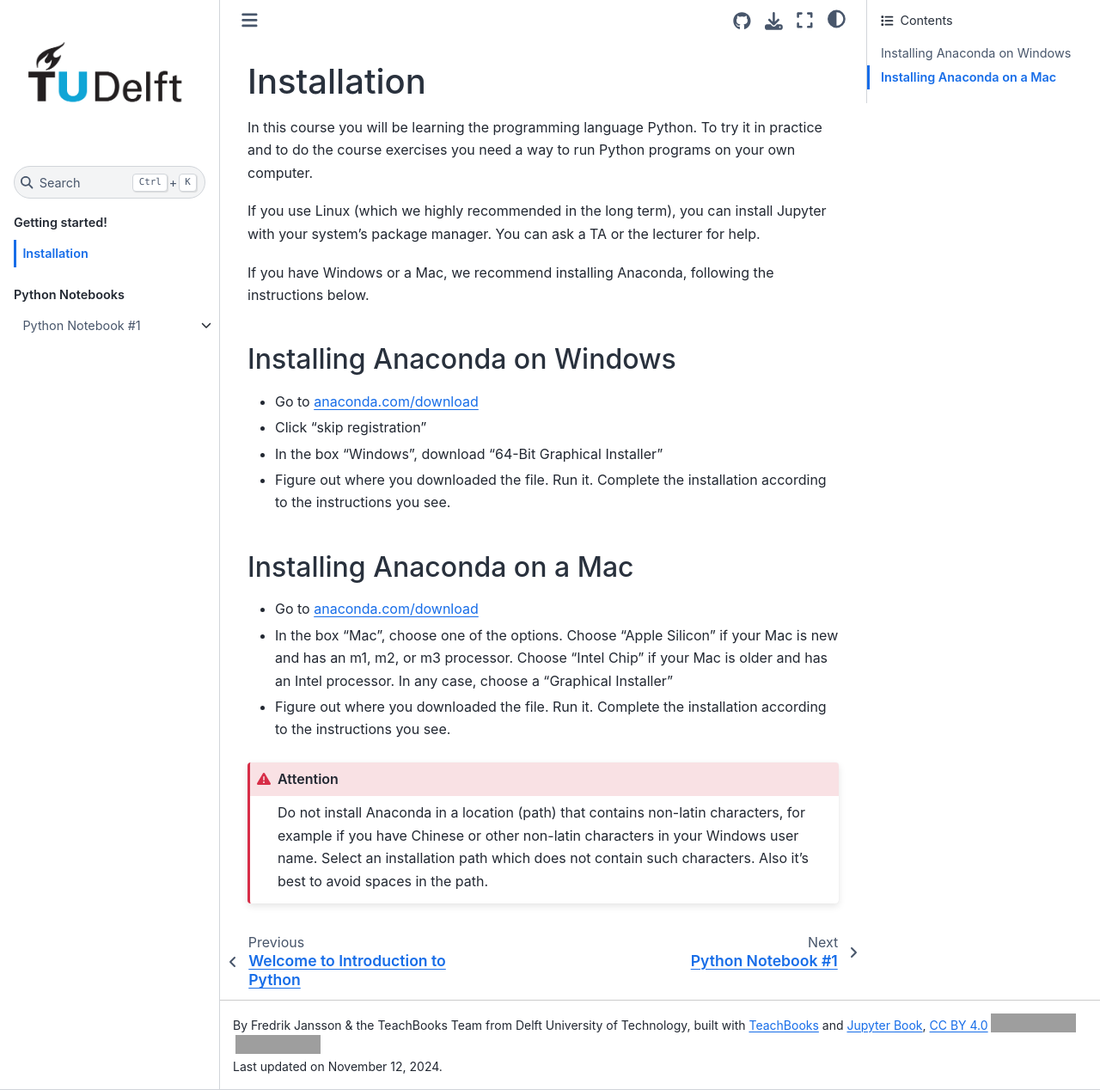
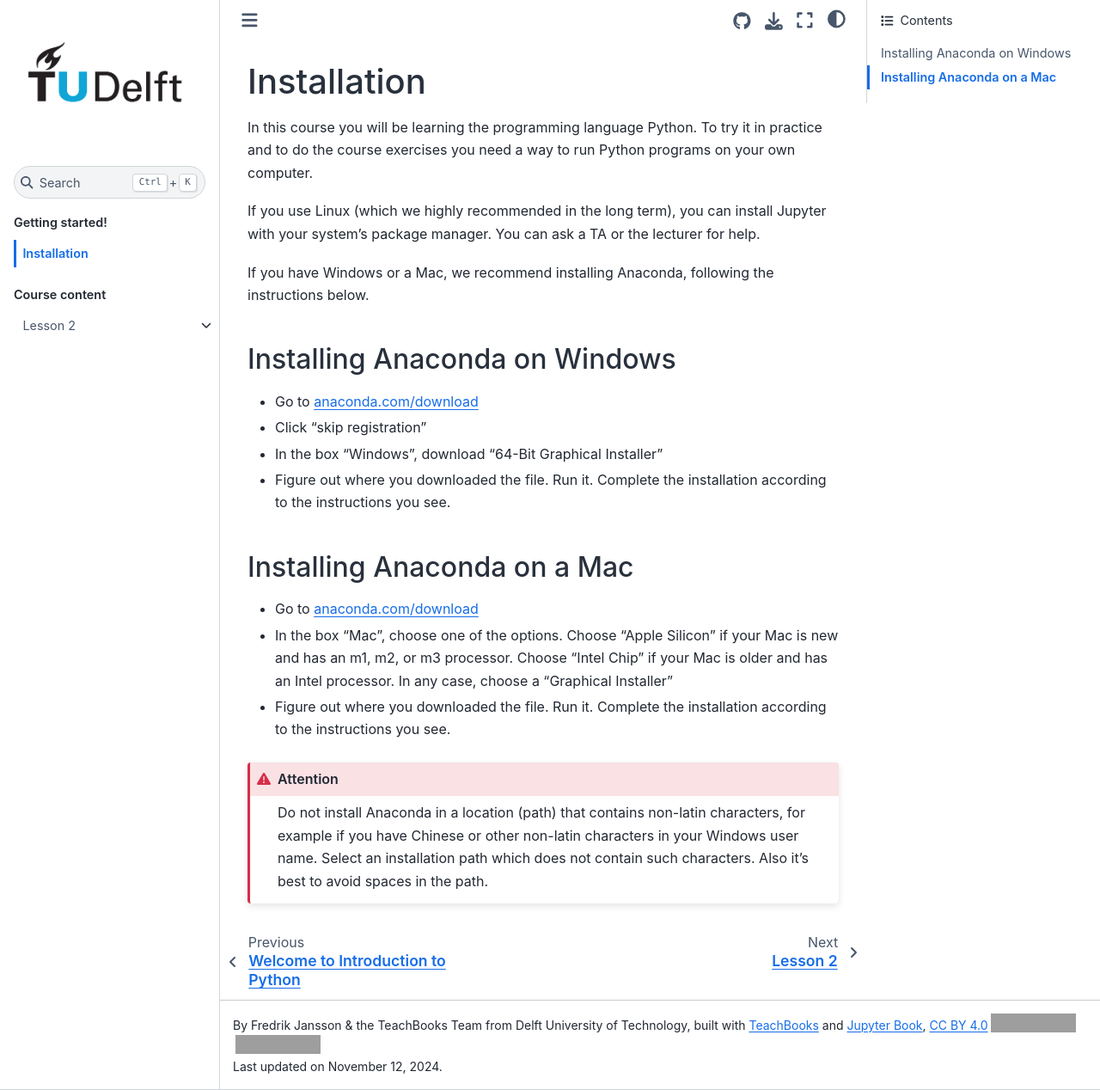
Before and after one commit to TeachBooks/introduction_to_python, a Jupyter Book: the page built from book/installation/installation.md, in a window 1280 px wide and 1268 px high. Shown: the whole window at 86% size. Built offline with Jupyter Book 1.0.4 settings and Sphinx 7.4.7 and the Sphinx Book theme 1.1.4, drawn with Linux system fonts in a browser that asks for light colours; pages that are not in the unit, such as notebooks, are missing from menus; comment, search, counter and statistics services are not loaded; grey boxes are pictures that could not be loaded.

Commit message:
changed from Python Notebook 1 to Lesson 2

```diff
--- a/book/_toc.yml
+++ b/book/_toc.yml
@@ -14,7 +14,7 @@
     chapters:
     - file: installation/installation.md
 
-  - caption: Python Notebooks
+  - caption: Course content
     chapters:
     - file: notebook_1/PythonNotebook1_first_page.ipynb
       sections:
```
Also changed, not shown: book/notebook_1/PythonNotebook1_first_page.ipynb.
